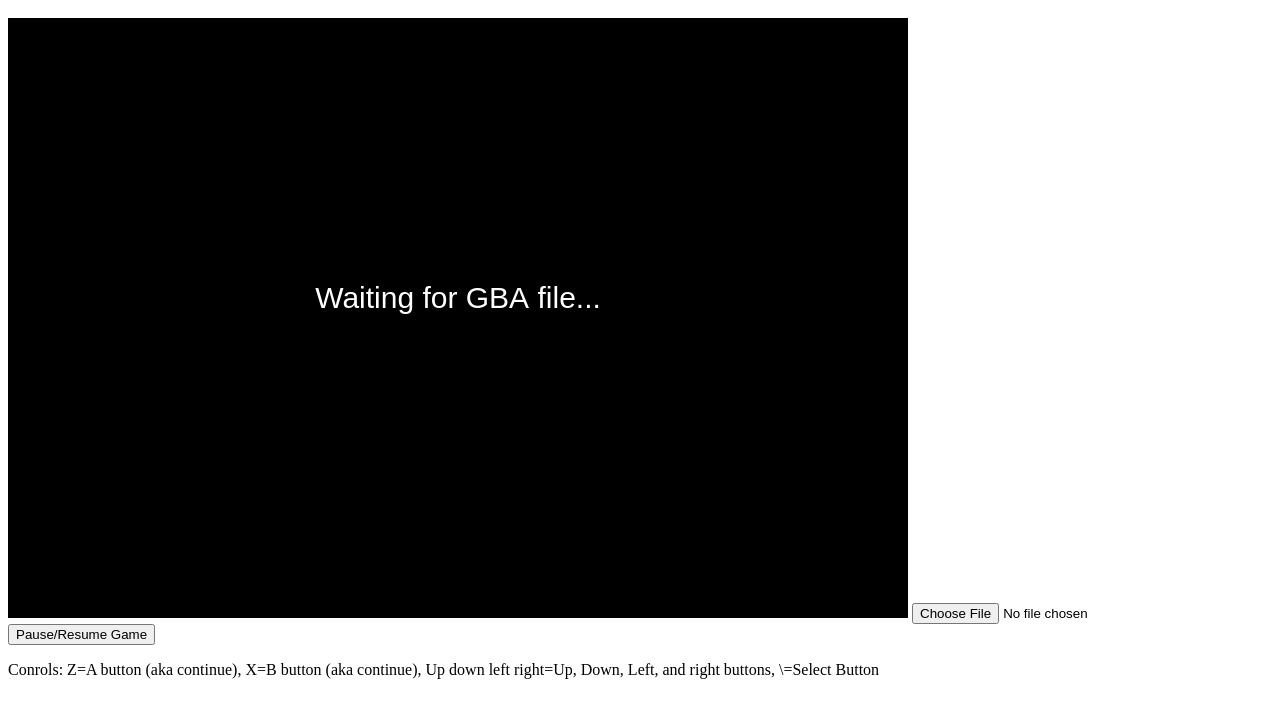
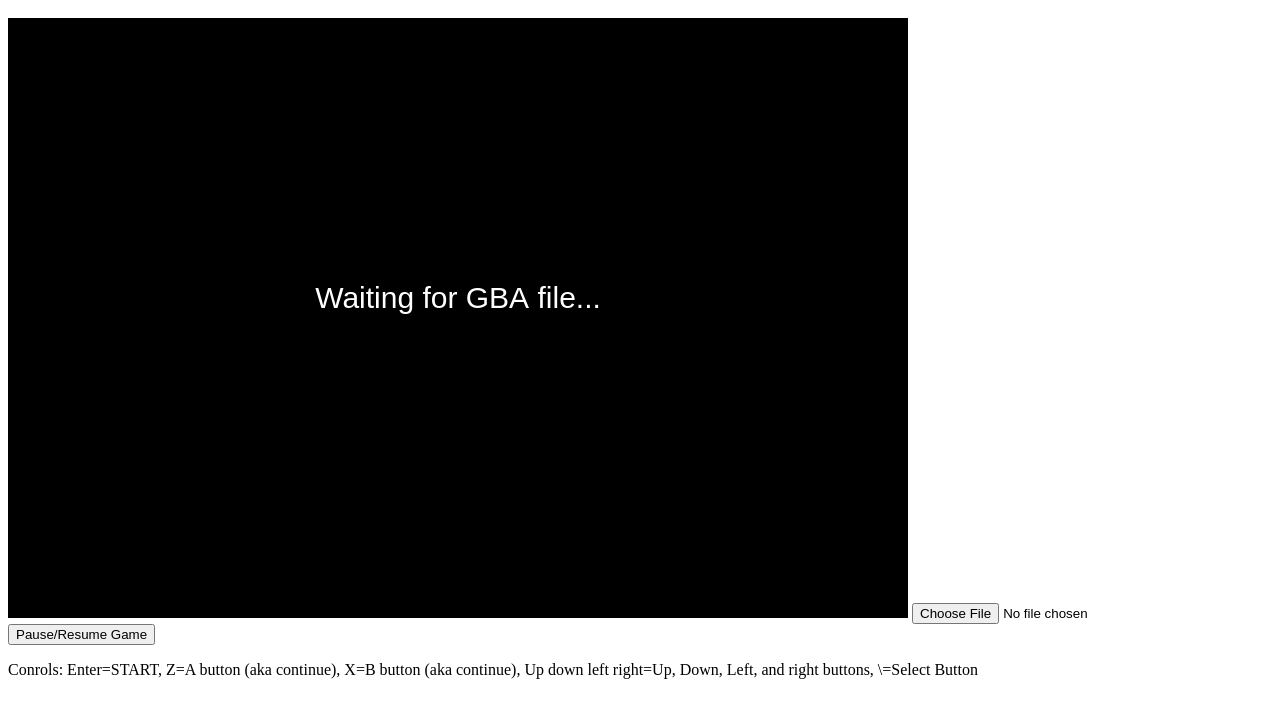
Before and after one commit to js-emulators/EasyGBA.js, a plain HTML site: page index.html in a window 1280 px wide. Shown: the part 48-766 px from the top of the page. Drawn offline with Linux system fonts and the light colour scheme; no server answers.

Commit message:
Update index.html

```diff
--- a/index.html
+++ b/index.html
@@ -6,7 +6,7 @@
   Pause/Resume Game
 </button>
 <p>
-Conrols: Z=A button (aka continue), X=B button (aka continue), Up down left right=Up, Down, Left, and right buttons, \=Select Button
+Conrols: Enter=START, Z=A button (aka continue), X=B button (aka continue), Up down left right=Up, Down, Left, and right buttons, \=Select Button
 <script>
   easyGba.loadBios('https://cdn.glitch.com/36f269f8-abf5-40ad-84a7-4cc5e7fd9d1b%2Fbios.bin?v=1613768883857');
   easyGba.setCanvas(document.querySelector('canvas'));
```
